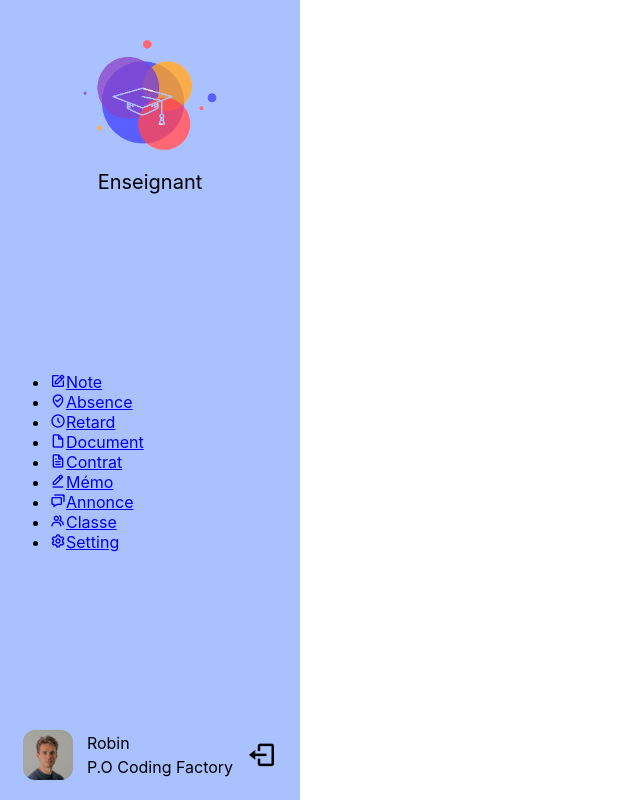
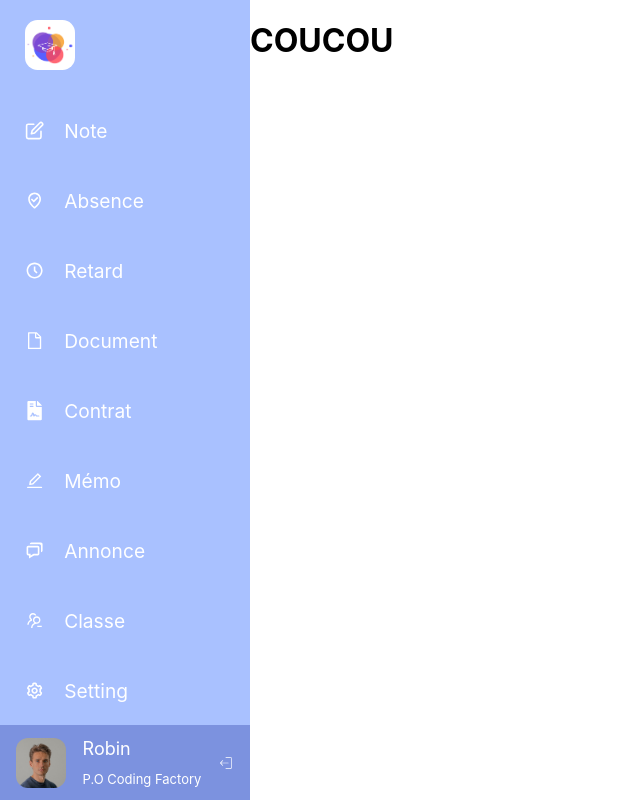
Before and after one commit to AxelWebDeveloper/sup_connect_web, a React (Create React App) app: page / in a window 1280 px wide. Shown: the whole page, without its empty margins (0-640 px from the left). Built offline with nearby package versions, Linux system fonts and the light colour scheme.

Commit message:
dashboard / layoutWrapper and router ok

```diff
--- a/src/App.js
+++ b/src/App/App.js
@@ -1,9 +1,9 @@
 import './App.css';
-import LayoutWrapper from "./layoutWrapper";
+import Router from "../router";
 
 function App() {
   return (
-      <LayoutWrapper />
+      <Router />
   );
 }
 
--- a/src/Dashboard.js
+++ /dev/null
@@ -1,176 +0,0 @@
-import React from 'react'
-import imgUser from './assets/user.jpeg'
-import imgLogo from './assets/logo_fondtrans.png'
-import styled from "styled-components";
-import { IconName } from "react-icons/bs";
-import './Dashboard.css'
-
-const Dashboard = () => {
-
-    return (
-        <SideBar>
-            <link href='https://unpkg.com/boxicons@2.1.4/css/boxicons.min.css' rel='stylesheet'></link>
-            <DivRole class="logo">
-                <Logo src={imgLogo}/>
-                <Role>Enseignant</Role>
-            </DivRole>
-
-            <ul className="nav_list">
-
-                <li>
-                    <a href='#'>
-                        <i class='bx bx-edit'></i>
-                        <span class="links_name">Note</span>
-                    </a>
-                    {
-                        /*<span class="tooltip">Dashboard</span>*/
-                    }
-                </li>
-                <li>
-                    <a href='#'>
-                        <i class='bx bx-been-here'></i>
-                        <span class="links_name">Absence</span>
-                    </a>
-                    {
-                        /*<span class="tooltip">User</span>*/
-                    }
-                </li>
-                <li>
-                    <a href='#'>
-                        <i class='bx bx-time-five'></i>
-                        <span class="links_name">Retard</span>
-                    </a>
-                    {
-                        /*<span class="tooltip">Analytics</span>*/
-                    }
-                </li>
-                <li>
-                    <a href='#'>
-                        <i class='bx bx-file-blank'></i>
-                        <span class="links_name">Document</span>
-                    </a>
-                    {
-                        /*<span class="tooltip">Analytics</span>*/
-                    }
-                </li>
-                <li>
-                    <a href='#'>
-                        <i class='bx bx-file'></i>
-                        <span class="links_name">Contrat</span>
-                    </a>
-                    {
-                        /*<span class="tooltip">Analytics</span>*/
-                    }
-                </li>
-                <li>
-                    <a href='#'>
-                        <i class='bx bx-edit-alt'></i>
-                        <span class="links_name">Mémo</span>
-                    </a>
-                    {
-                        /*<span class="tooltip">Analytics</span>*/
-                    }
-                </li>
-                <li>
-                    <a href='#'>
-                        <i class='bx bx-chat'></i>
-                        <span class="links_name">Annonce</span>
-                    </a>
-                    {
-                        /*<span class="tooltip">Analytics</span>*/
-                    }
-                </li>
-                <li>
-                    <a href='#'>
-                        <i class='bx bx-group'></i>
-                        <span class="links_name">Classe</span>
-                    </a>
-                    {
-                        /*<span class="tooltip">Analytics</span>*/
-                    }
-                </li>
-                <li>
-                    <a href='#'>
-                        <i class='bx bx-cog'></i>
-                        <span class="links_name">Setting</span>
-                    </a>
-                    {
-                        /*<span class="tooltip">Analytics</span>*/
-                    }
-                </li>
-            </ul>
-            <DivProfile class="profile_details">
-                <ImgProfile src={imgUser} alt=''/>
-                <DivUser class="name_job">
-                    <Name class="name">Robin</Name>
-                    <RoleUser class="job">P.O Coding Factory</RoleUser>
-                </DivUser>
-                <LogOut className='bx bx-log-out' id='log_out'></LogOut>
-            </DivProfile>
-        </SideBar>
-    );
-}
-
-const SideBar = styled.div`
-  position: relative;
-  top: 0;
-  left: 0;
-  width: 300px;
-  height: 100%;
-  box-sizing: border-box;
-  background: #A9C1FF;
-  padding: 20px 10px 20px 10px;
-  display: flex;
-  flex-direction: column;
-  justify-content: space-between;
-`;
-
-const DivRole = styled.div`
-    width: 100%;
-    display: flex;
-  flex-direction: column;
-    align-items: center;
-`;
-
-const Logo = styled.img`
-  height: 150px;
-  width: 150px;
-`;
-
-const Role = styled.div`
-  font-size: 20px;
-`;
-
-
-const DivProfile = styled.div`
-  width: 100%;
-  display: flex;
-  flex-direction: row;
-  justify-content: space-evenly;
-  align-items: center;
-`
-
-const ImgProfile = styled.img`
-  height: 50px;
-  width: 50px;
-  object-fit: cover;
-  border-radius: 12px;
-`
-
-const DivUser = styled.div`
-  height: 100%;
-  display: flex;
-  flex-direction: column;
-  justify-content: space-evenly;
-`
-
-const Name = styled.div``
-
-const RoleUser = styled.div``
-
-const LogOut = styled.i`
-  font-size: 30px;
-  font-weight: lighter;
-  border-radius: 12px;
-`
-export default Dashboard
--- /dev/null
+++ b/src/components/Dashboard/Dashboard.js
@@ -0,0 +1,196 @@
+import React from 'react'
+import imgUser from '../../assets/user.jpeg'
+import imgLogo from '../../assets/logo_fondtrans.png'
+import styled from "styled-components";
+import '../../Dashboard.css'
+import {FiEdit} from "react-icons/fi";
+import {BiBeenHere, BiChat, BiCog, BiTimeFive} from "react-icons/bi";
+import {
+    AiOutlineEdit,
+    AiOutlineFile,
+    AiOutlineUsergroupDelete,
+} from "react-icons/ai";
+import {FaFileContract} from "react-icons/fa";
+import {CiLogout} from "react-icons/ci";
+
+const Dashboard = () => {
+
+    return (
+        <SideBar>
+            <DivRole>
+                <Logo src={imgLogo}/>
+            </DivRole>
+
+            <Menu>
+                <ItemMenu>
+                    <LinkItem href='#'>
+                        <FiEdit/>
+                        <TextItem>Note</TextItem>
+                    </LinkItem>
+                </ItemMenu>
+                <ItemMenu>
+                    <LinkItem href='#'>
+                        <BiBeenHere/>
+                        <TextItem>Absence</TextItem>
+                    </LinkItem>
+                </ItemMenu>
+                <ItemMenu>
+                    <LinkItem href='#'>
+                        <BiTimeFive/>
+                        <TextItem>Retard</TextItem>
+                    </LinkItem>
+                </ItemMenu>
+                <ItemMenu>
+                    <LinkItem href='#'>
+                        <AiOutlineFile />
+                        <TextItem>Document</TextItem>
+                    </LinkItem>
+                </ItemMenu>
+                <ItemMenu>
+                    <LinkItem href='#'>
+                        <FaFileContract />
+                        <TextItem>Contrat</TextItem>
+                    </LinkItem>
+                </ItemMenu>
+                <ItemMenu>
+                    <LinkItem href='#'>
+                        <AiOutlineEdit />
+                        <TextItem>Mémo</TextItem>
+                    </LinkItem>
+                </ItemMenu>
+                <ItemMenu>
+                    <LinkItem href='#'>
+                        <BiChat />
+                        <TextItem>Annonce</TextItem>
+                    </LinkItem>
+                </ItemMenu>
+                <ItemMenu>
+                    <LinkItem href='#'>
+                        <AiOutlineUsergroupDelete />
+                        <TextItem>Classe</TextItem>
+                    </LinkItem>
+                </ItemMenu>
+                <ItemMenu>
+                    <LinkItem href='#'>
+                        <BiCog />
+                        <TextItem>Setting</TextItem>
+                    </LinkItem>
+                </ItemMenu>
+            </Menu>
+
+            <DivProfile >
+                <ImgProfile src={imgUser} alt=''/>
+                <DivUser>
+                    <Name>Robin</Name>
+                    <RoleUser>P.O Coding Factory</RoleUser>
+                </DivUser>
+                <CiLogout/>
+            </DivProfile>
+        </SideBar>
+    );
+}
+
+const SideBar = styled.div`
+  position: relative;
+  top: 0;
+  left: 0;
+  width: 250px;
+  height: 100%;
+  box-sizing: border-box;
+  background: #A9C1FF;
+  display: flex;
+  flex-direction: column;
+  align-items: center;
+`;
+
+const DivRole = styled.div`
+  margin-top: 20px;
+  width: 80%;
+  display: flex;
+  flex-direction: row;
+  align-items: center;
+  text-align: center;
+  margin-bottom: 20px;
+`;
+
+const Logo = styled.img`
+  height: 50px;
+  width: 50px;
+  background: white;
+  border-radius: 25%;
+`;
+
+const Menu = styled.ul`
+  padding: 0;
+  display: flex;
+  flex-direction: column;
+  justify-content: center;
+  align-items: center;
+  width: 80%;
+`;
+
+const ItemMenu = styled.li`
+  color: white;
+  position: relative;
+  height: 50px;
+  width: 100%;
+  list-style: none;
+  line-height: 50px;
+  padding-left: 10px;
+  padding-right: 10px;
+  margin-bottom: 20px;
+  &:hover {
+    background: #7C92DF;
+    border-radius: 12px;
+  }
+`;
+
+const LinkItem = styled.a`
+  color: white;
+  display: flex;
+  align-items: center;
+  text-decoration: none;
+  border-radius: 12px;
+  font-size: larger;
+`
+
+const TextItem = styled.span`
+    margin-left: 20px;
+`;
+
+const DivProfile = styled.div`
+  position: absolute;
+  bottom: 0;
+  width: 100%;
+  height: 75px;
+  display: flex;
+  flex-direction: row;
+  justify-content: space-evenly;
+  align-items: center;
+  background: #7C92DF;
+  color: white;
+`;
+
+const ImgProfile = styled.img`
+  height: 50px;
+  width: 50px;
+  object-fit: cover;
+  border-radius: 12px;
+`
+
+const DivUser = styled.div`
+  height: 100%;
+  display: flex;
+  flex-direction: column;
+  justify-content: space-evenly;
+  color: white;
+`
+
+const Name = styled.div`
+    font-size: large;
+`
+
+const RoleUser = styled.div`
+    font-size: small;
+`;
+export default Dashboard
--- a/src/index.js
+++ b/src/index.js
@@ -1,7 +1,7 @@
 import React from 'react';
 import ReactDOM from 'react-dom/client';
 import './index.css';
-import App from './App';
+import App from './App/App';
 import reportWebVitals from './reportWebVitals';
 
 const root = ReactDOM.createRoot(document.getElementById('root'));
--- a/src/router.js
+++ b/src/router.js
@@ -1,7 +1,7 @@
 import React from 'react';
 import { BrowserRouter, Route, Routes } from 'react-router-dom';
-import LayoutWrapper from "./layoutWrapper";
-import Home from "./home";
+import LayoutWrapper from "./views/LayoutWrapper/layoutWrapper";
+import Home from "./views/Home/home";
 
 function Router() {
     return (
--- a/src/layoutWrapper.js
+++ b/src/views/LayoutWrapper/layoutWrapper.js
@@ -1,6 +1,6 @@
 import React from 'react';
 import styled from "styled-components";
-import Dashboard from "./Dashboard";
+import Dashboard from "../../components/Dashboard/Dashboard";
 
 const LayoutWrapper = ({children}) => {
     return (
@@ -14,6 +14,8 @@ const LayoutWrapper = ({children}) => {
 const Body = styled.div`
   height: 100vh;
   width: 100vw;
+  display: flex;
+  flex-direction: row;
 `
 
 export default LayoutWrapper;
```
Also changed, not shown: src/App/App.css (renamed from src/App.css), src/logo.svg (deleted), src/views/Home/home.js (renamed from src/home.js), 1 other file (tests, documents, lock files or other folders).
